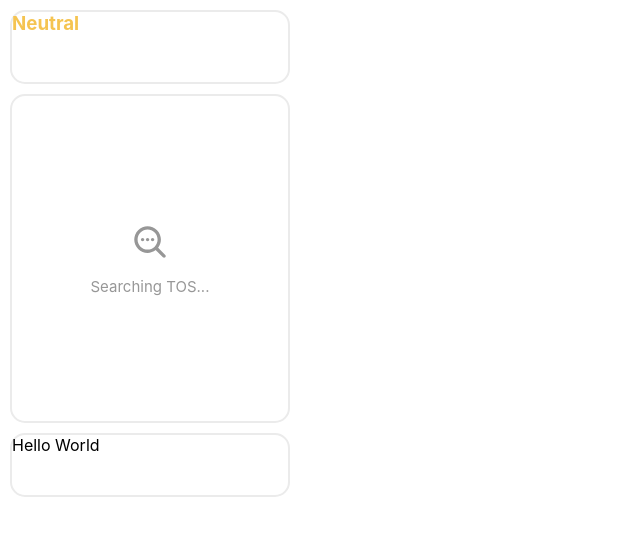
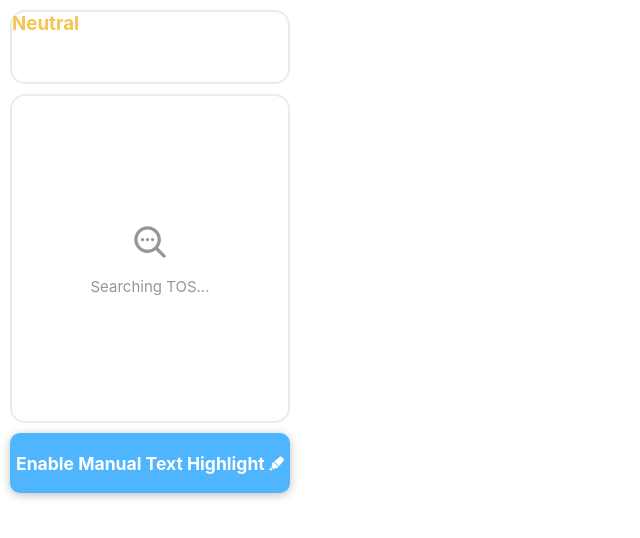
Before and after one commit to hanskrohn/ToSBot, a React (Create React App) app in the folder frontend/: page / in a window 1280 px wide. Shown: the top 538 px of the page, without its empty margins (0-640 px from the left). Built offline with nearby package versions, Linux system fonts and the light colour scheme.

Commit message:
Add button to select manual text highlight mode

```diff
--- a/frontend/src/components/HighlightButton.tsx
+++ b/frontend/src/components/HighlightButton.tsx
@@ -1,11 +1,53 @@
-import React from 'react';
+import React, { useState, useEffect } from 'react';
 
 import '../css/HighlightButton.css';
+import { FaHighlighter } from 'react-icons/fa';
 
 /** Component that renders the highligh text button */
 const HighlightButton: React.FC<any> = () => {
   // TODO: Send Request to API with highlighted information
-  return <div className="highlight-button-container grey-container-borders"> Hello World</div>;
+  const [inHighlightMode, setInHighlightMode] = useState<boolean>(false);
+  const [buttonText, setButtonText] = useState<string>('Enable Manual Text Highlight');
+  const [buttonCss, setButtonCss] = useState<string>('highlight-button-container enable');
+
+  /** Function to get highlighted text on mouseUp. */
+  const getSelectedText = (): void => {
+    const text = window.getSelection().toString();
+    // TODO: Send the highlighted text to API
+  };
+
+  useEffect(() => {
+    if (inHighlightMode) {
+      // We want to be able to highlight\
+      window.onmouseup = getSelectedText;
+      setButtonText('Disable Manual Text Highlight');
+      setButtonCss('highlight-button-container disable');
+      return;
+    }
+
+    // No longer in highlight mode, remove event listener\
+    window.onmouseup = null;
+    setButtonText('Enable Manual Text Highlight');
+    setButtonCss('highlight-button-container enable');
+
+    return () => {
+      // Cleanup event listners
+      window.onmouseup = null;
+    };
+  }, [inHighlightMode]);
+
+  return (
+    <div
+      className={buttonCss}
+      role="button"
+      onClick={() => {
+        setInHighlightMode(!inHighlightMode);
+      }}
+    >
+      <h3>{buttonText}&nbsp;</h3>
+      <FaHighlighter />
+    </div>
+  );
 };
 
 export { HighlightButton };
--- a/frontend/src/css/HighlightButton.css
+++ b/frontend/src/css/HighlightButton.css
@@ -1,2 +1,18 @@
 .highlight-button-container {
-  height: 12%; }
+  height: 12%;
+  color: white;
+  box-shadow: 0px 2px 10px rgba(0, 0, 0, 0.25);
+  border-radius: 10px;
+  display: flex;
+  align-items: center;
+  justify-content: center;
+  font-size: 15px; }
+
+.enable {
+  background-color: #50b5ff; }
+
+.disable {
+  background-color: #400169; }
+
+.highlight-button-container:hover {
+  cursor: pointer; }
--- a/frontend/src/sass/App.scss
+++ b/frontend/src/sass/App.scss
@@ -1,4 +1,4 @@
-$grey-border-color: #ebebeb;
+@import './Variables.scss';
 
 * {
   margin: 0;
--- a/frontend/src/sass/Grade.scss
+++ b/frontend/src/sass/Grade.scss
@@ -1,8 +1,4 @@
-$excellent: #1a7800;
-$good: #58a942;
-$neutral: #f5c451;
-$bad: #ce5347;
-$awful: #780000;
+@import './Variables.scss';
 
 .excellent {
   color: $excellent;
--- a/frontend/src/sass/HighlightButton.scss
+++ b/frontend/src/sass/HighlightButton.scss
@@ -1,3 +1,24 @@
+@import './Variables.scss';
+
 .highlight-button-container {
   height: 12%;
+  color: white;
+  box-shadow: $drop-shadow;
+  border-radius: 10px;
+  display: flex;
+  align-items: center;
+  justify-content: center;
+  font-size: 15px;
 }
+
+.enable {
+  background-color: $blue-primary;
+}
+
+.disable {
+  background-color: $blue-secondary;
+}
+
+.highlight-button-container:hover {
+  cursor: pointer;
+}
--- a/frontend/src/sass/Searching.scss
+++ b/frontend/src/sass/Searching.scss
@@ -1,4 +1,4 @@
-$grey: #979797;
+@import './Variables.scss';
 
 .stack-grow {
   display: flex;
--- /dev/null
+++ b/frontend/src/sass/Variables.scss
@@ -0,0 +1,10 @@
+$grey-border-color: #ebebeb;
+$grey: #979797;
+$drop-shadow: 0px 2px 10px rgba(0, 0, 0, 0.25);
+$blue-primary: #50b5ff;
+$blue-secondary: #400169; //Need better color
+$excellent: #1a7800;
+$good: #58a942;
+$neutral: #f5c451;
+$bad: #ce5347;
+$awful: #780000;
```
Also changed, not shown: frontend/src/css/Variables.css (added).
